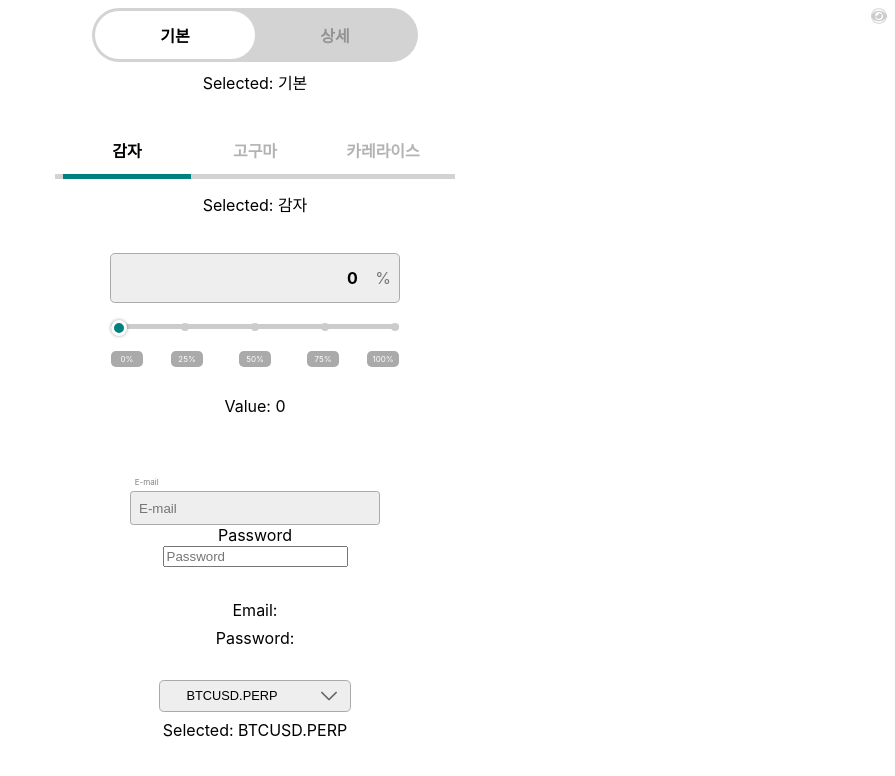
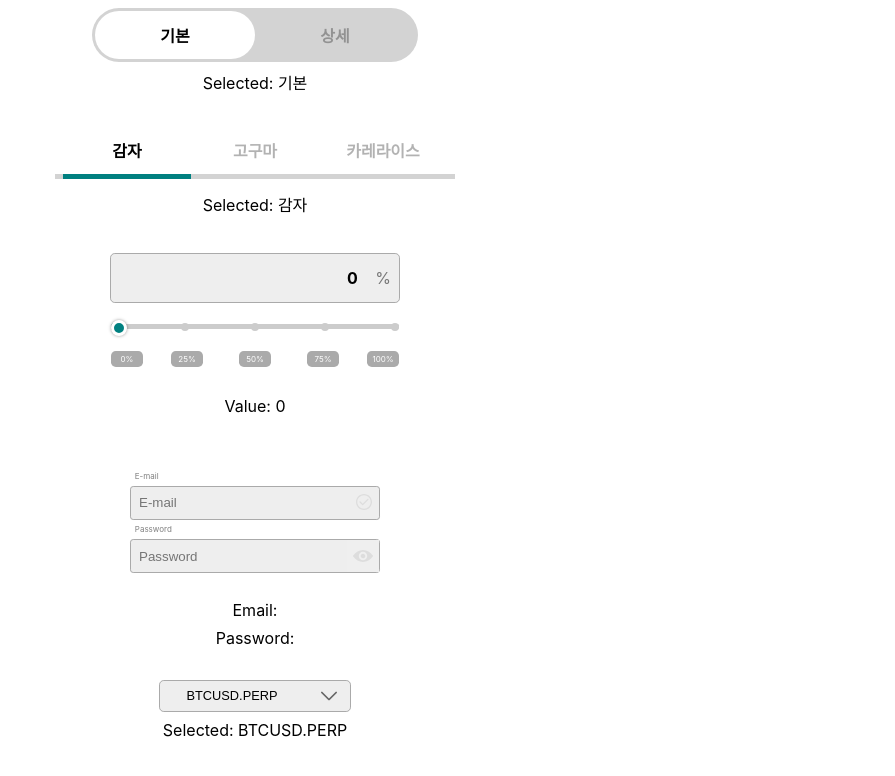
Before and after one commit to chichoon/wanted_pre_onboarding, a React (Create React App) app: page / in a window 1280 px wide. Shown: the top 776 px of the page, without its empty margins (385-1280 px from the left). Built offline with nearby package versions, Linux system fonts and the light colour scheme.

Commit message:
Feat: Input 클래스명 세팅하여 state에 따라 색상변경

```diff
--- a/src/components/Input/Input.js
+++ b/src/components/Input/Input.js
@@ -4,11 +4,12 @@ import cx from 'classnames'
 
 import PasswordInput from './PasswordInput'
 import styles from './Input.module.scss'
-import { CheckIcon } from '../../assets/svgs'
+import { CheckIcon, EyeIcon } from '../../assets/svgs'
 
 function Input({ setFuncEmail, setFuncPassword }) {
   const [inputEmail, setInputEmail] = useState('')
   const [inputPassword, setInputPassword] = useState('')
+  const [ifHidePassword, setIfHidePassword] = useState(true)
   const [isEmailValid, setisEmailValid] = useState(false)
   const [isHidden, setIsHidden] = useState(true)
 
@@ -26,6 +27,14 @@ function Input({ setFuncEmail, setFuncPassword }) {
     else setIsHidden(true)
   }
 
+  const handleEyeClick = () => {
+    setIfHidePassword((prevState) => !prevState)
+  }
+
+  const handlePasswordChange = (e) => {
+    setInputPassword(e.target.value)
+  }
+
   useEffect(() => {
     setFuncEmail(inputEmail)
     setFuncPassword(inputPassword)
@@ -35,6 +44,7 @@ function Input({ setFuncEmail, setFuncPassword }) {
     <div className={styles.inputDiv}>
       <div className={styles.inputContainer}>
         <label htmlFor='email'>E-mail</label>
+        <div>
           <input
             type='email'
             name='email'
@@ -46,10 +56,24 @@ function Input({ setFuncEmail, setFuncPassword }) {
           <label htmlFor='email' className={cx(styles.labelInvalid, { [styles.isHidden]: isHidden })}>
             Invalid E-mail address.
           </label>
-        <CheckIcon className={cx({ [styles.isEmailValid]: isEmailValid })} />
+          <CheckIcon className={cx(styles.checkIcon, { [styles.isEmailValid]: isEmailValid })} />
         </div>
-
-      <PasswordInput className='input-div passwd' inputPassword={inputPassword} setInputPassword={setInputPassword} />
+      </div>
+      <div className={styles.inputContainer}>
+        <label htmlFor='password'>Password</label>
+        <div>
+          <input
+            type={ifHidePassword ? 'password' : 'text'}
+            name='password'
+            placeholder='Password'
+            value={inputPassword}
+            onChange={handlePasswordChange}
+          />
+          <button type='button' className={styles.eyeIcon} onClick={handleEyeClick}>
+            <EyeIcon className={cx({ [styles.ifHidePassword]: !ifHidePassword })} />
+          </button>
+        </div>
+      </div>
     </div>
   )
 }
--- a/src/components/Input/Input.module.scss
+++ b/src/components/Input/Input.module.scss
@@ -42,6 +42,41 @@
       border: 1px solid colors.$GRAYA;
       border-radius: 0.2rem;
     }
+
+    .checkIcon {
+      position: absolute;
+      top: 0.5rem;
+      right: 0.5rem;
+      width: 1rem;
+      height: 1rem;
+      fill: colors.$GRAYD;
+      transition: fill 0.2s;
+    }
+
+    .isEmailValid {
+      fill: colors.$REPO_THEME;
+    }
+
+    .eyeIcon {
+      position: absolute;
+      top: 1px;
+      right: 1px;
+      display: flex;
+      align-items: center;
+      justify-content: center;
+      width: 2rem;
+      height: 2rem;
+      border: none;
+
+      svg {
+        fill: colors.$GRAYD;
+        transition: fill 0.2s;
+      }
+
+      .ifHidePassword {
+        fill: colors.$REPO_THEME;
+      }
+    }
   }
 
   &:first-child {
@@ -53,21 +88,6 @@
     outline: none;
   }
 
-  svg {
-    position: absolute;
-    top: 0.5rem;
-    right: 0.5rem;
-    width: 1rem;
-    height: 1rem;
-    color: colors.$BLACK;
-    fill: colors.$GRAYD;
-    transition: fill 0.2s;
-  }
-
-  .passwd svg:hover {
-    cursor: pointer;
-  }
-
   .isEmailValid {
     fill: colors.$REPO_THEME;
   }
```
Lines whose indentation alone changed are shown as unchanged.
